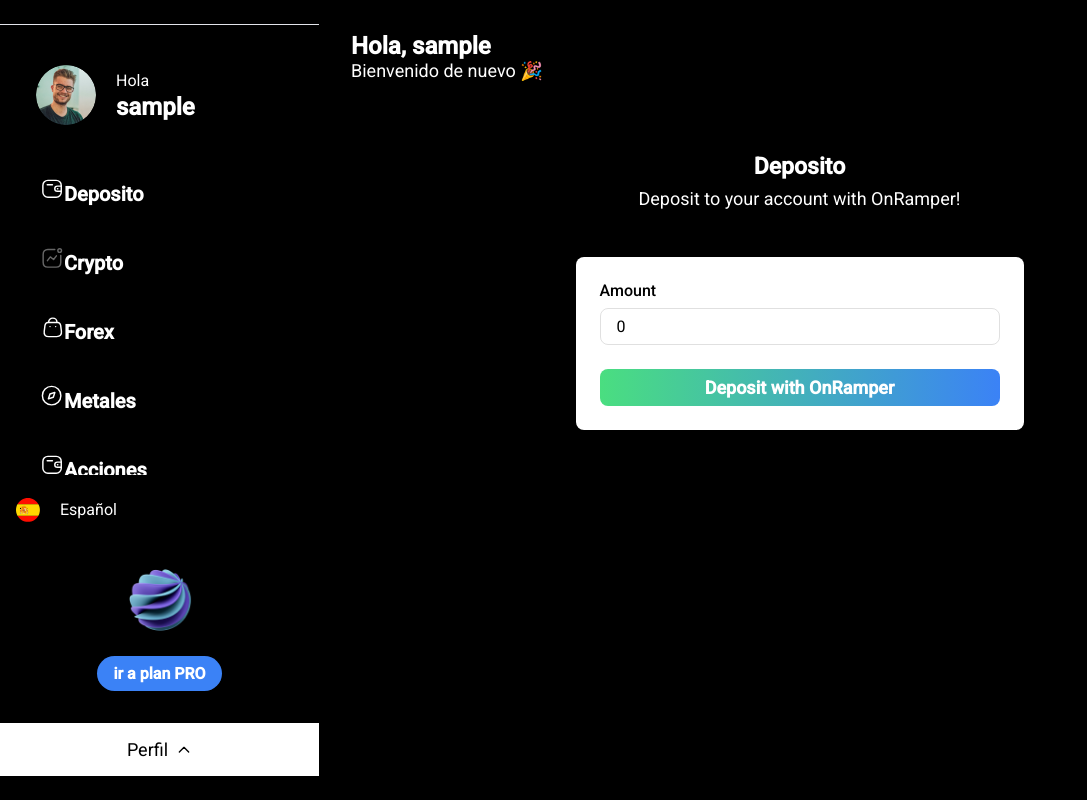
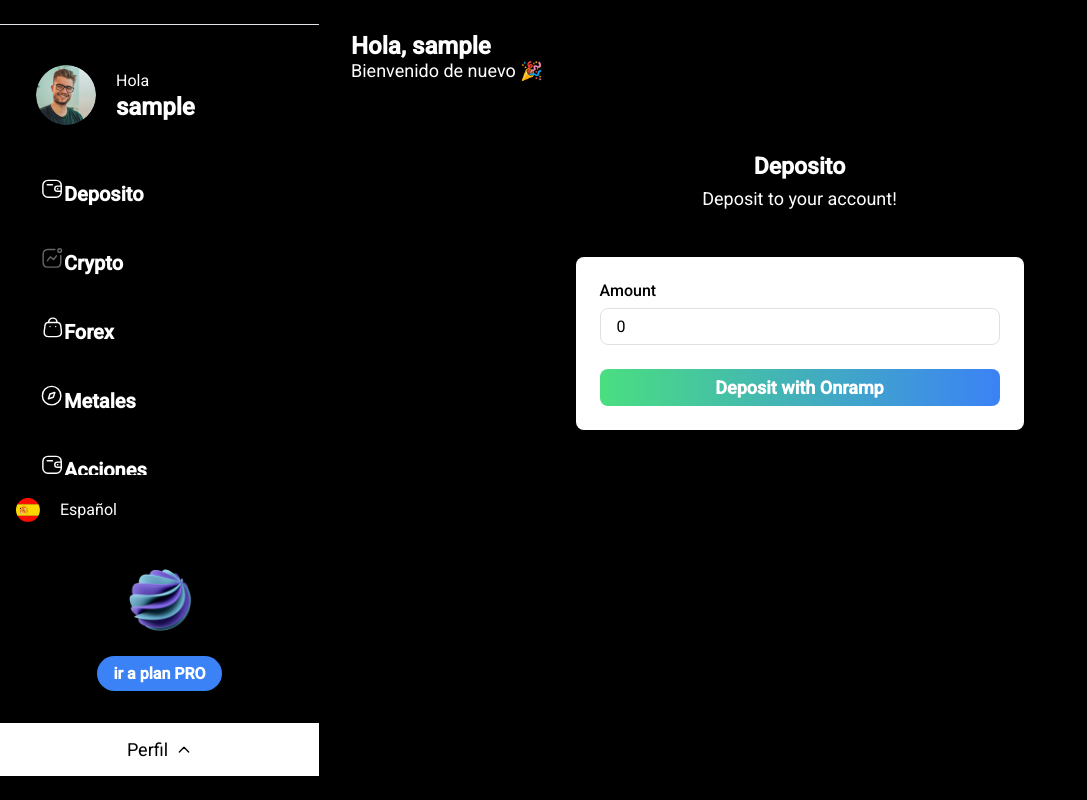
Before and after one commit to Alain-Colombia-Arbitrage-Mev/predictx-front-vue, a Vue app: page /dashboard/deposit in a window 1280 px wide. Shown: the whole page, without its empty margins (0-1087 px from the left). Built offline with nearby package versions, Linux system fonts and the light colour scheme; sample sign-in values are in the browser's storage.

Commit message:
Update Deposit.vue

```diff
--- a/src/pages/Deposit.vue
+++ b/src/pages/Deposit.vue
@@ -3,7 +3,7 @@
     <!-- Header Section -->
     <h1 class="text-4xl font-bold mb-2">Deposito</h1>
     <p class="text-lg text-gray-600 mb-12">
-      Deposit to your account with OnRamper!
+      Deposit to your account!
     </p>
 
     <!-- Deposit Form -->
@@ -27,7 +27,7 @@
       <button
         type="submit"
         class="w-full bg-gradient-to-r from-green-400 to-blue-500 text-white py-2 rounded-lg text-lg font-semibold hover:opacity-90 transition-opacity duration-300">
-        Deposit with OnRamper
+        Deposit with Onramp
       </button>
     </form>
   </div>
```
